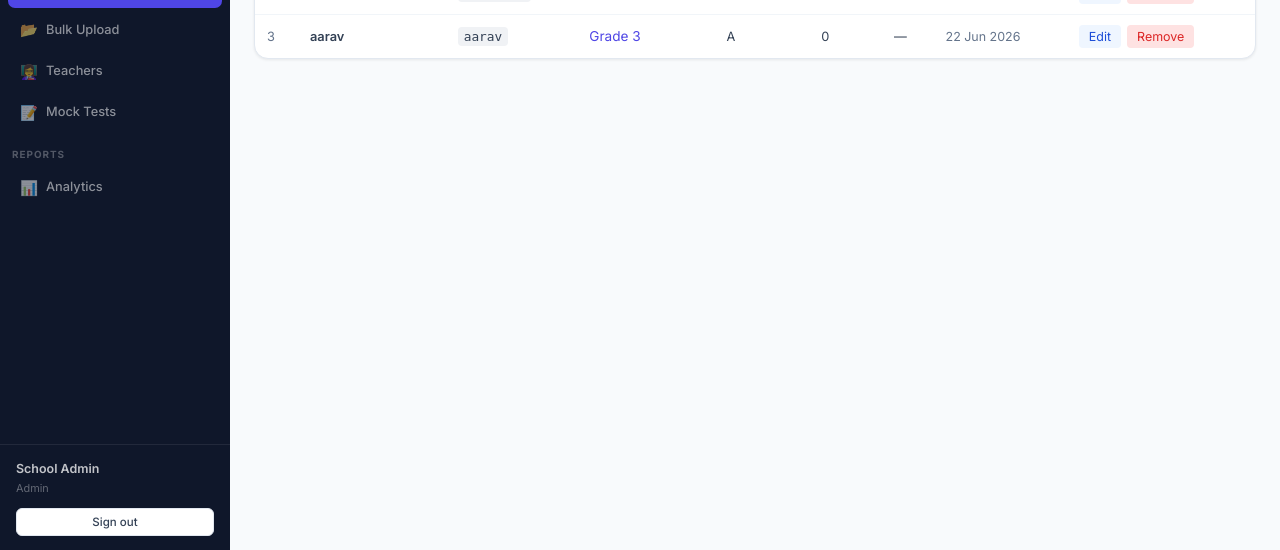
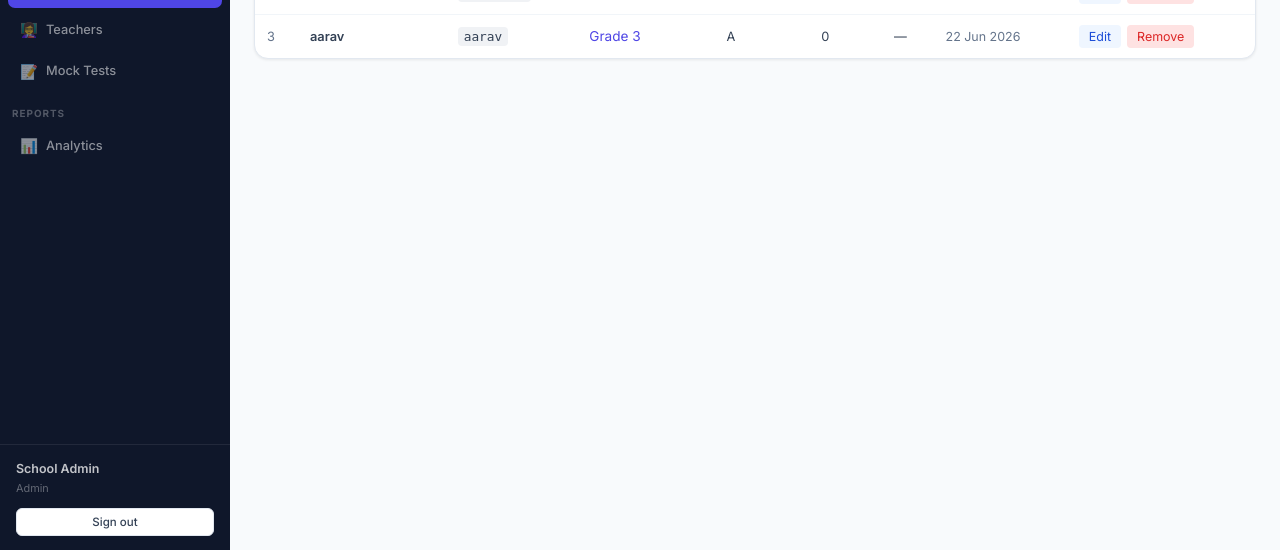
Before and after one commit to bushrakhan-prog/EPS-IBT-prep, a Flask app: template ibt-portal/templates/admin/students.html in a window 1280 px wide. Shown: the part 250-800 px from the top of the page. Run offline with Flask 3, Linux system fonts and the light colour scheme; the template is opened without the code that fills it: values that come from a table or form of the project are taken from there, others are empty; a user stored in the database is signed in; some libraries are stand-ins or nearby versions.

Commit message:
Update base.html

```diff
--- a/ibt-portal/templates/base.html
+++ b/ibt-portal/templates/base.html
@@ -20,7 +20,6 @@
       <a href="/admin" class="nav-link {% if request.path=='/admin' %}active{% endif %}"><span class="nav-icon">🏠</span>Dashboard</a>
       <div class="nav-section">Manage</div>
      <a href="/admin/students" class="nav-link {% if 'students' in request.path and 'upload' not in request.path %}active{% endif %}"><span class="nav-icon">👨‍🎓</span>Students</a>
-      <a href="/admin/students/upload" class="nav-link {% if 'upload' in request.path %}active{% endif %}"><span class="nav-icon">📂</span>Bulk Upload</a>
       <a href="/admin/teachers"
       <a href="/admin/teachers" class="nav-link {% if 'teachers' in request.path %}active{% endif %}"><span class="nav-icon">👩‍🏫</span>Teachers</a>
       <a href="/admin/tests" class="nav-link {% if 'tests' in request.path or 'questions' in request.path %}active{% endif %}"><span class="nav-icon">📝</span>Mock Tests</a>
```
